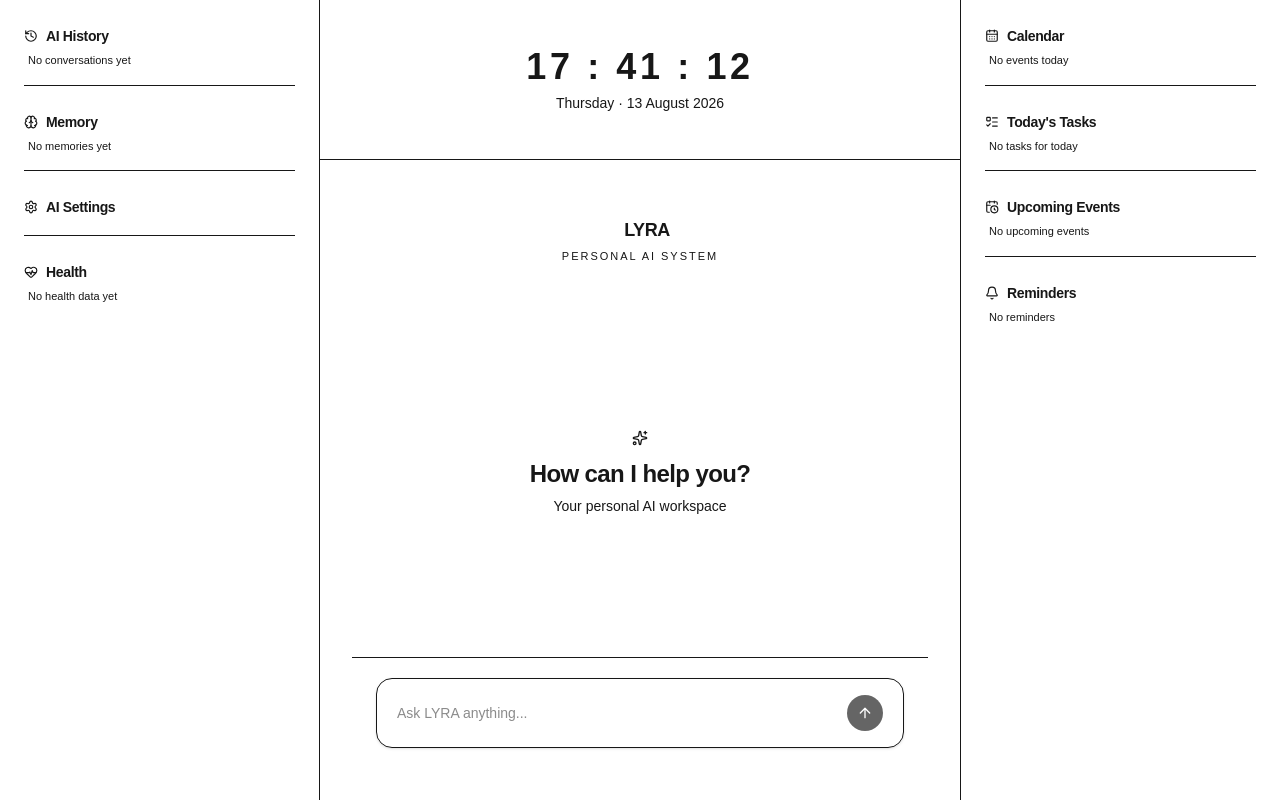
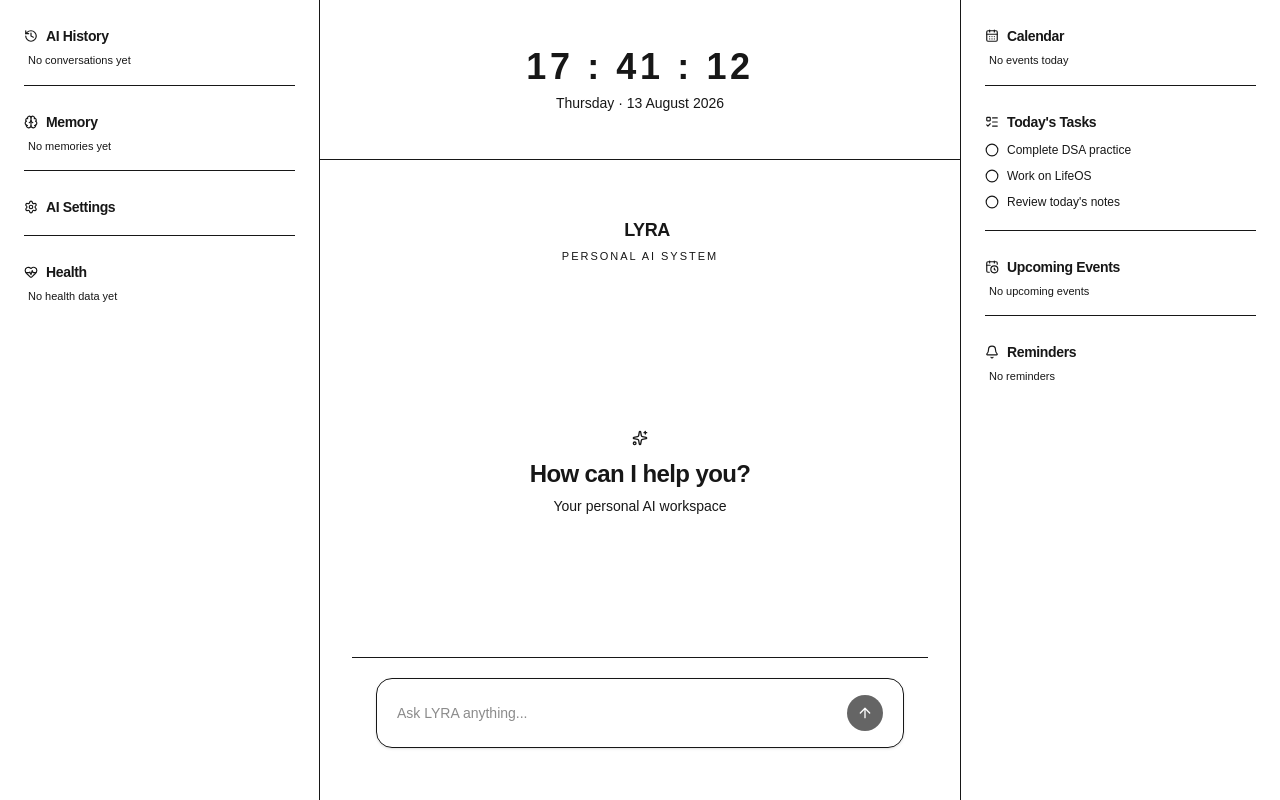
Before and after one commit to Aniketweb17/LifeOS, a Next.js app in the folder LifeOS/frontend/: page / in a window 1280 px wide. Built offline with nearby package versions, Linux system fonts and the light colour scheme.

Commit message:
Added the functionality of tasks in right sidebar

```diff
--- a/LifeOS/frontend/components/Layout/RightSidebar.tsx
+++ b/LifeOS/frontend/components/Layout/RightSidebar.tsx
@@ -1,4 +1,13 @@
-import { CalendarDays, ListTodo, CalendarClock, Bell, type LucideIcon } from "lucide-react";
+"use client";
+
+import {
+  CalendarDays,
+  ListTodo,
+  CalendarClock,
+  Bell,
+  type LucideIcon,
+} from "lucide-react";
+import Tasks from "../Widgets/Tasks";
 
 type SidebarSection = {
   id: string;
@@ -8,10 +17,30 @@ type SidebarSection = {
 };
 
 const SECTIONS: SidebarSection[] = [
-  { id: "calendar", title: "Calendar", icon: CalendarDays, emptyLabel: "No events today" },
-  { id: "todays-tasks", title: "Today's Tasks", icon: ListTodo, emptyLabel: "No tasks for today" },
-  { id: "upcoming-events", title: "Upcoming Events", icon: CalendarClock, emptyLabel: "No upcoming events" },
-  { id: "reminders", title: "Reminders", icon: Bell, emptyLabel: "No reminders" },
+  {
+    id: "calendar",
+    title: "Calendar",
+    icon: CalendarDays,
+    emptyLabel: "No events today",
+  },
+  {
+    id: "todays-tasks",
+    title: "Today's Tasks",
+    icon: ListTodo,
+    emptyLabel: "No tasks for today",
+  },
+  {
+    id: "upcoming-events",
+    title: "Upcoming Events",
+    icon: CalendarClock,
+    emptyLabel: "No upcoming events",
+  },
+  {
+    id: "reminders",
+    title: "Reminders",
+    icon: Bell,
+    emptyLabel: "No reminders",
+  },
 ];
 
 export default function RightSidebar() {
@@ -23,21 +52,31 @@ export default function RightSidebar() {
       <div className="flex flex-col gap-6">
         {SECTIONS.map((section) => (
           <div
-  key={section.id}
-  aria-label={section.title}
-  className="flex flex-col gap-1 border-b border-border pb-4 last:border-b-0 last:pb-0"
->
+            key={section.id}
+            aria-label={section.title}
+            className="flex flex-col gap-1 border-b border-border pb-4 last:border-b-0 last:pb-0"
+          >
             <button
               type="button"
               className="-ml-1 inline-flex w-fit items-center gap-2 rounded-control px-1 py-0.5 text-left transition-colors hover:bg-surface-alt focus-visible:outline focus-visible:outline-2 focus-visible:outline-offset-2 focus-visible:outline-primary"
             >
-              <section.icon size={14} className="shrink-0 text-muted" />
+              <section.icon
+                size={14}
+                className="shrink-0 text-muted"
+              />
+
               <span className="font-display text-sm font-semibold tracking-tight text-text">
                 {section.title}
               </span>
             </button>
 
-            <p className="pl-1 text-[11px] text-faint">{section.emptyLabel}</p>
+            {section.id === "todays-tasks" ? (
+              <Tasks />
+            ) : (
+              <p className="pl-1 text-[11px] text-faint">
+                {section.emptyLabel}
+              </p>
+            )}
           </div>
         ))}
       </div>
--- a/LifeOS/frontend/components/Widgets/Tasks.tsx
+++ b/LifeOS/frontend/components/Widgets/Tasks.tsx
@@ -0,0 +1,81 @@
+"use client";
+
+import { useState } from "react";
+import { Circle, CheckCircle2 } from "lucide-react";
+
+type Task = {
+  id: string;
+  title: string;
+  completed: boolean;
+};
+
+const INITIAL_TASKS: Task[] = [
+  {
+    id: "task-1",
+    title: "Complete DSA practice",
+    completed: false,
+  },
+  {
+    id: "task-2",
+    title: "Work on LifeOS",
+    completed: false,
+  },
+  {
+    id: "task-3",
+    title: "Review today's notes",
+    completed: false,
+  },
+];
+
+export default function Tasks() {
+  const [tasks, setTasks] = useState<Task[]>(INITIAL_TASKS);
+
+  const toggleTask = (id: string) => {
+    setTasks((prev) =>
+      prev.map((task) =>
+        task.id === id
+          ? { ...task, completed: !task.completed }
+          : task
+      )
+    );
+  };
+
+  return (
+    <div className="flex flex-col gap-0.5">
+      {tasks.map((task) => (
+        <button
+          key={task.id}
+          type="button"
+          onClick={() => toggleTask(task.id)}
+          aria-pressed={task.completed}
+          aria-label={`Mark ${task.title} as ${
+            task.completed ? "incomplete" : "complete"
+          }`}
+          className="-ml-1 flex items-center gap-2 rounded-control px-1 py-1 text-left transition-colors hover:bg-surface-alt focus-visible:outline focus-visible:outline-2 focus-visible:outline-offset-2 focus-visible:outline-primary"
+        >
+          {task.completed ? (
+            <CheckCircle2
+              size={14}
+              className="shrink-0 text-muted"
+            />
+          ) : (
+            <Circle
+              size={14}
+              className="shrink-0 text-faint"
+            />
+          )}
+
+          <span
+            className={`text-xs ${
+              task.completed
+                ? "text-faint line-through"
+                : "text-text"
+            }`}
+          >
+            {task.title}
+          </span>
+        </button>
+      ))}
+    </div>
+  );
+}
```
